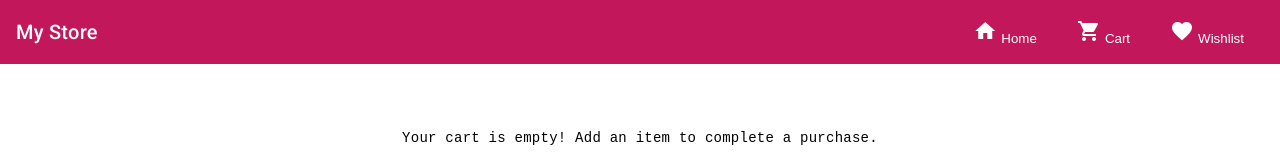
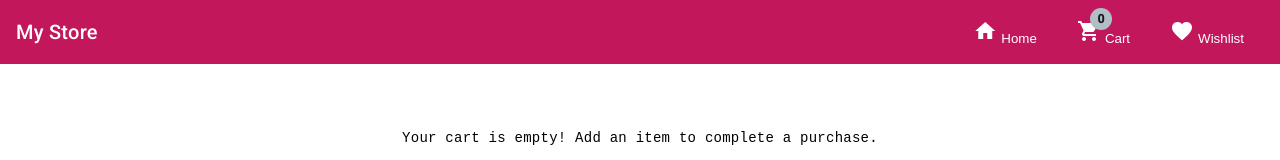
Before and after one commit to SouaadMa/ALX-mystore-app, an Angular app: page /cart in a window 1280 px wide. Shown: the top 160 px of the page. Built offline with nearby package versions, Linux system fonts and the light colour scheme.

Commit message:
icon badge for cart items count

```diff
--- a/src/app/app.module.ts
+++ b/src/app/app.module.ts
@@ -12,6 +12,7 @@ import { HeaderComponent } from './layout/header/header.component';
 import { CartComponent } from './components/cart/cart.component';
 import { ProductItemDetailsComponent } from './components/product-item-details/product-item-details.component';
 import { ConfirmationComponent } from './components/confirmation/confirmation.component';
+import { MatBadgeModule } from '@angular/material/badge';
 import { MatIconModule } from '@angular/material/icon';
 import { MatToolbarModule } from '@angular/material/toolbar';
 import { MatFormFieldModule } from '@angular/material/form-field';
@@ -44,6 +45,7 @@ import { CheckoutComponent } from './components/checkout/checkout.component';
     MatFormFieldModule,
     MatMenuModule,
     MatCardModule,
+    MatBadgeModule,
     BrowserAnimationsModule
   ],
   providers: [],
--- a/src/app/layout/header/header.component.html
+++ b/src/app/layout/header/header.component.html
@@ -9,7 +9,7 @@
         <span>Home</span>
       </button>
       <button mat-menu-item (click)="onclick_shopping_cart()">
-        <mat-icon>shopping_cart</mat-icon>
+        <mat-icon matBadge="{{cart_length}}" matBadgeColor="accent">shopping_cart</mat-icon>
         <span>Cart</span>
       </button>
       <button mat-menu-item (click)="onclick_wishlist()">
--- a/src/app/layout/header/header.component.ts
+++ b/src/app/layout/header/header.component.ts
@@ -1,5 +1,7 @@
 import { Component } from '@angular/core';
 import { Router } from '@angular/router';
+import { Subscription } from 'rxjs';
+import { CartService } from 'src/app/services/cart.service';
 
 @Component({
   selector: 'app-header',
@@ -7,10 +9,18 @@ import { Router } from '@angular/router';
   styleUrls: ['./header.component.css']
 })
 export class HeaderComponent {
-  sidenav: any;
 
-  constructor(private router: Router) {
+  cart_length: number = 0;
+  private cart_length_subscription: Subscription = new Subscription();
+
+  constructor(private router: Router, private cartService: CartService) {
     console.log('HeaderComponent constructor');
+  }
+
+  ngOnInit() {
+    this.cart_length_subscription = this.cartService.cartItemCount$.subscribe(value => {
+      this.cart_length = value;
+    });
   }
 
   onclick_home_page() {
--- a/src/app/services/cart.service.ts
+++ b/src/app/services/cart.service.ts
@@ -9,6 +9,7 @@ export class CartService {
 
   private cartItems: Product[] = [];
   private cartItemCount = new BehaviorSubject(0);
+  cartItemCount$ = this.cartItemCount.asObservable();
   private totalPrice = new BehaviorSubject(0);
   totalPrice$ = this.totalPrice.asObservable();
 
@@ -38,8 +39,8 @@ export class CartService {
     }
     if (!added) {
       this.cartItems.push(product);
+      this.cartItemCount.next(this.cartItemCount.value + 1);
     }
-    this.cartItemCount.next(this.cartItemCount.value + 1);
     this.totalPrice.next(this.getTotalPrice());
   }
 
```
